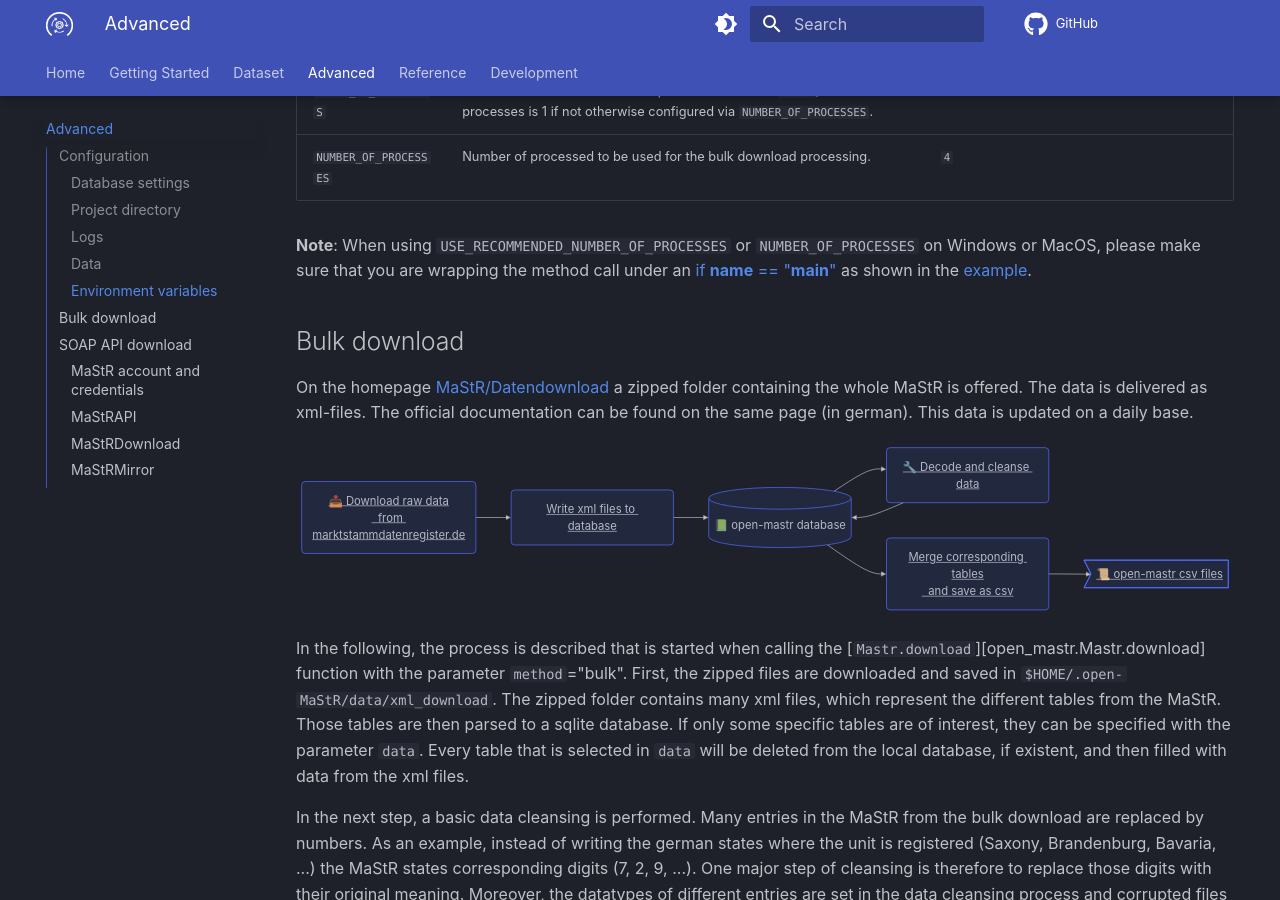
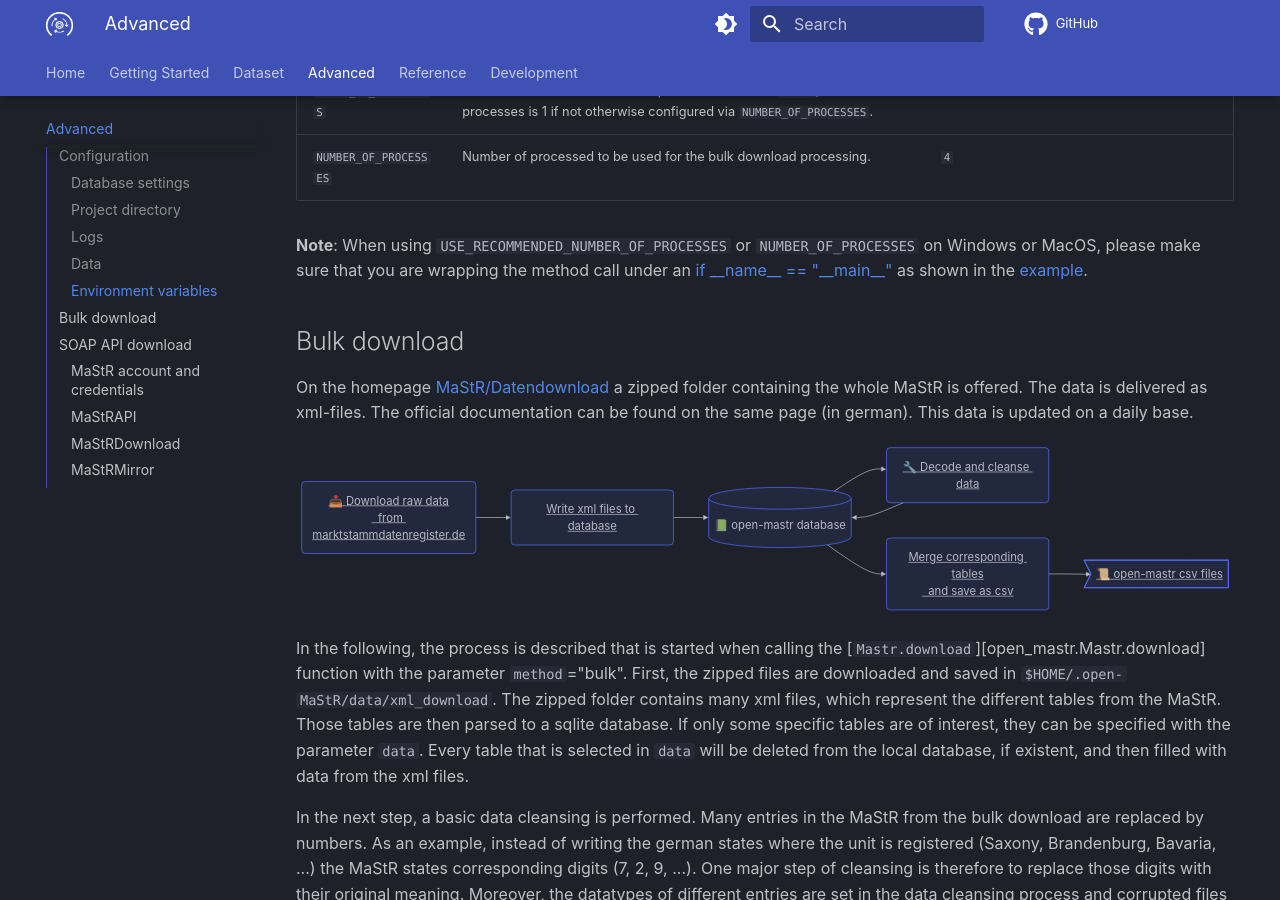
Before and after one commit to OpenEnergyPlatform/open-MaStR, an MkDocs documentation site: the page built from docs/advanced.md, in a window 1280 px wide and 900 px high, scrolled down 2492 px. Built offline with MkDocs 1.6.1 and Material for MkDocs 9.7.7, drawn with Linux system fonts in a browser that asks for light colours; comment, search, counter and statistics services are not loaded; the version menu is left out.

Commit message:
Escape __ in documentation

```diff
--- a/docs/advanced.md
+++ b/docs/advanced.md
@@ -99,7 +99,7 @@
 | `USE_RECOMMENDED_NUMBER_OF_PROCESSES` | If set to `True`, the number of processes used for the bulk download is set to the recommended number of processes. If set to `False`, the number of processes is 1 if not otherwise configured via `NUMBER_OF_PROCESSES`. | `True` or `False`                                                                                                          |
 | `NUMBER_OF_PROCESSES`                 | Number of processed to be used for the bulk download processing.                                                                                                                                                           | `4`                                                                                                                        |
 
-**Note**: When using `USE_RECOMMENDED_NUMBER_OF_PROCESSES` or `NUMBER_OF_PROCESSES` on Windows or MacOS, please make sure that you are wrapping the method call under an [if __name__ == "__main__"](https://realpython.com/if-name-main-python/) as shown in the [example](https://github.com/OpenEnergyPlatform/open-MaStR/blob/11fb568879ae8015af74f3d6b386faa5027c2721/main.py#L73).
+**Note**: When using `USE_RECOMMENDED_NUMBER_OF_PROCESSES` or `NUMBER_OF_PROCESSES` on Windows or MacOS, please make sure that you are wrapping the method call under an [if \_\_name\_\_ == "\_\_main\_\_"](https://realpython.com/if-name-main-python/) as shown in the [example](https://github.com/OpenEnergyPlatform/open-MaStR/blob/11fb568879ae8015af74f3d6b386faa5027c2721/main.py#L73).
 
 ## Bulk download
 
```
